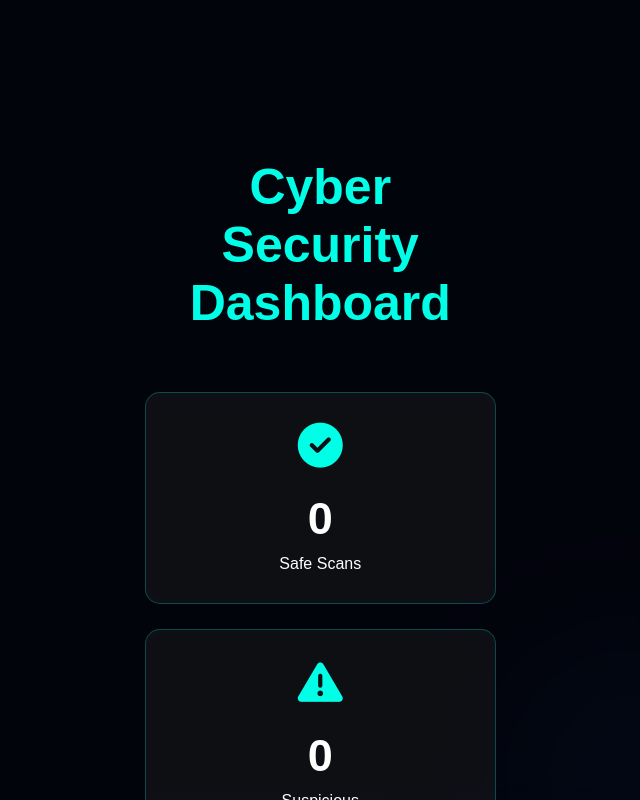
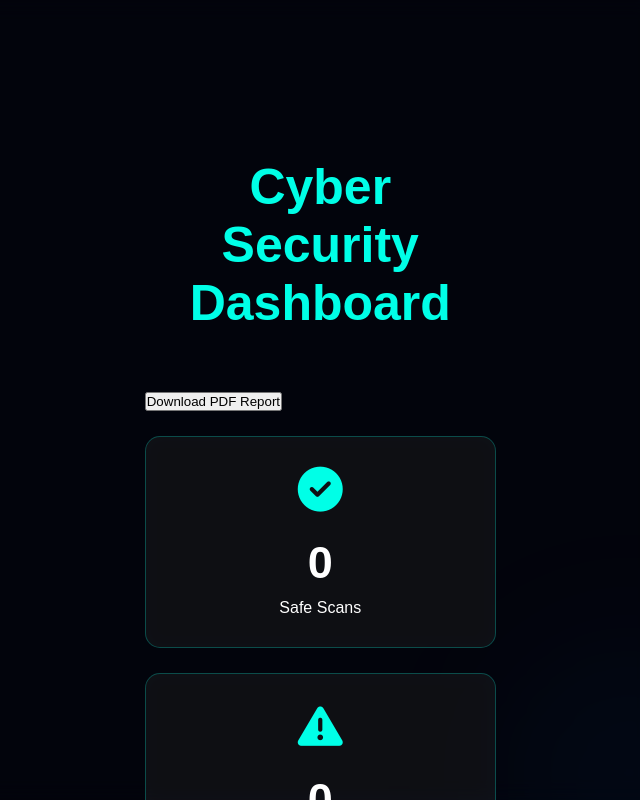
Before and after one commit to dishantspatel526-rgb/CyberShieldAI, a Flask app: page /dashboard in a window 1280 px wide. Shown: the whole page, without its empty margins (623-1263 px from the left). Run offline with Flask 3, Linux system fonts and the light colour scheme; data that the repository does not hold is empty.

Commit message:
Removed duplicate download_report route

```diff
--- a/app.py
+++ b/app.py
@@ -218,8 +218,7 @@ def download_report():
     pdf.build(elements)
 
     return send_file("CyberShieldAI_Report.pdf", as_attachment=True)
-@app.route("/download_report")
-def download_report():
+
 
     file_path = "CyberShieldAI_Report.pdf"
 
--- a/templates/dashboard.html
+++ b/templates/dashboard.html
@@ -39,6 +39,9 @@ Cyber Shield AI
 <h1>Cyber Security Dashboard</h1>
 
 <div class="dashboard-grid">
+<a href="/download_report">
+    <button>Download PDF Report</button>
+</a>
 
 <div class="dash-card safe-card">
 <i class="fa-solid fa-circle-check"></i>
```
